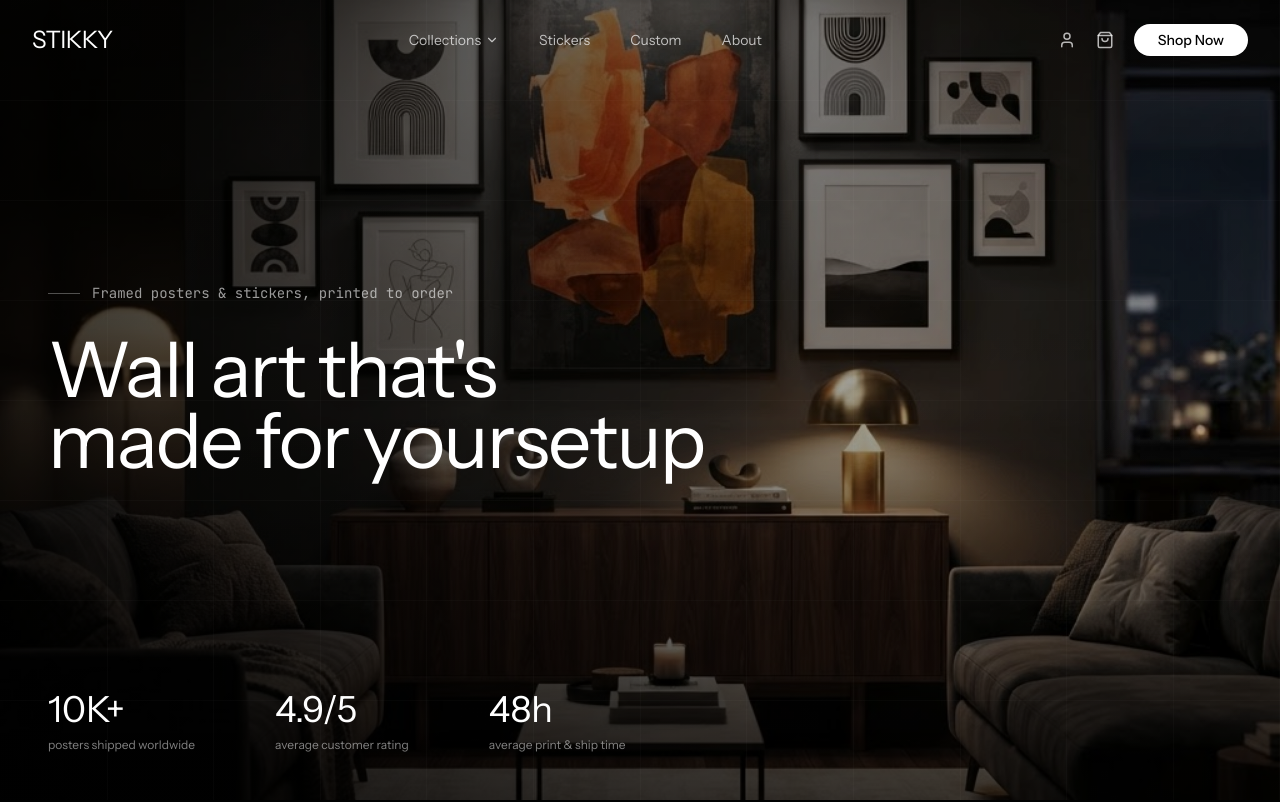
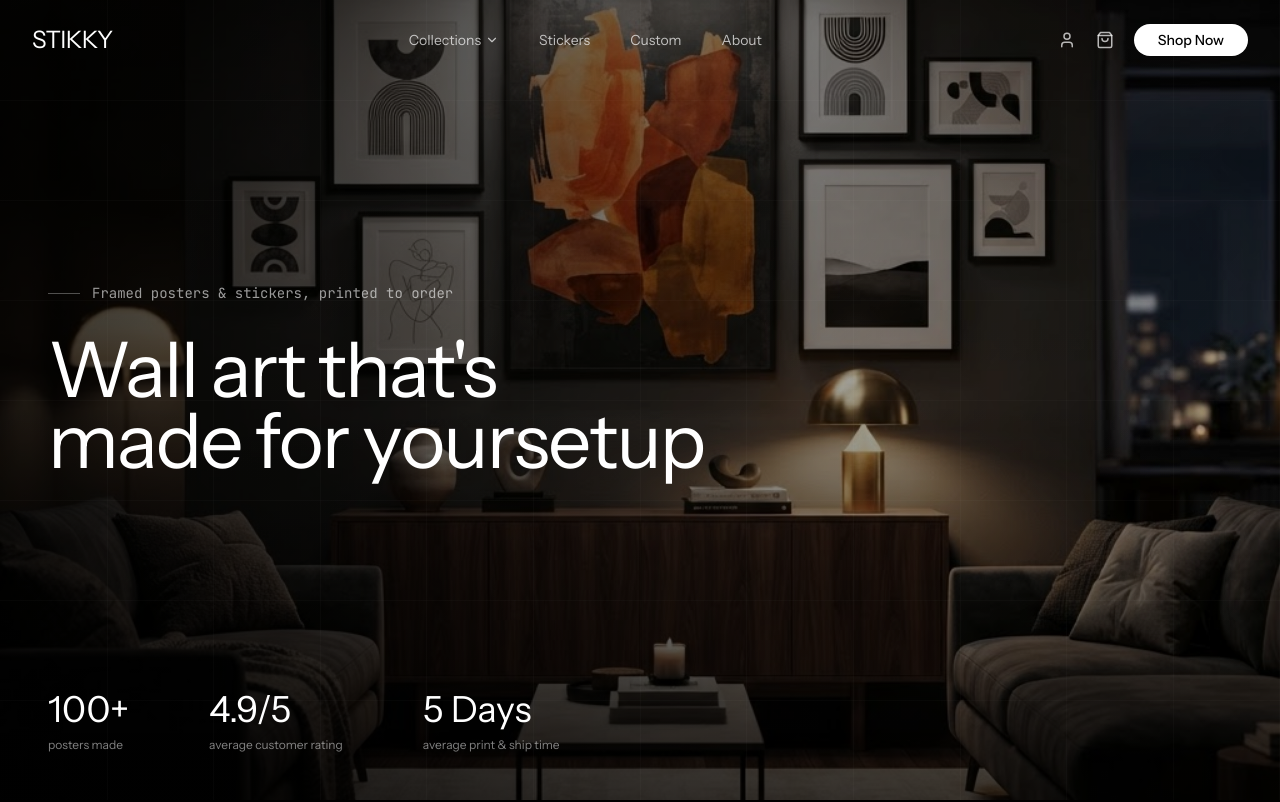
Before and after one commit to AmineBouzid007/stikky_v2.5.2, a Next.js app: page / in a window 1280 px wide. Shown: the top 802 px of the page. Built offline with nearby package versions, Linux system fonts and the light colour scheme.

Commit message:
Update hero-section.tsx

```diff
--- a/components/landing/hero-section.tsx
+++ b/components/landing/hero-section.tsx
@@ -201,9 +201,9 @@ export function HeroSection() {
       >
         <div className="max-w-[1400px] mx-auto flex items-start gap-10 lg:gap-20">
           {[
-            { value: "10K+", label: "posters shipped worldwide" },
+            { value: "100+", label: "posters made" },
             { value: "4.9/5", label: "average customer rating" },
-            { value: "48h", label: "average print & ship time" },
+            { value: "5 Days", label: "average print & ship time" },
           ].map((stat) => (
             <div key={stat.label} className="flex flex-col gap-2">
               <span className="text-3xl lg:text-4xl font-display text-white">{stat.value}</span>
```
